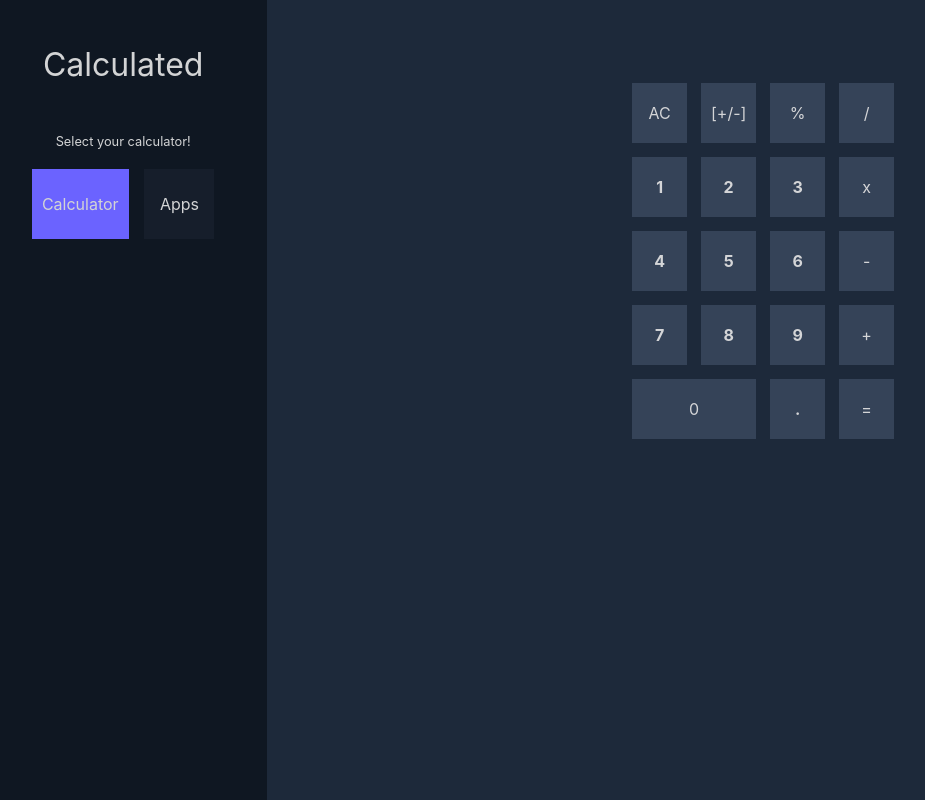
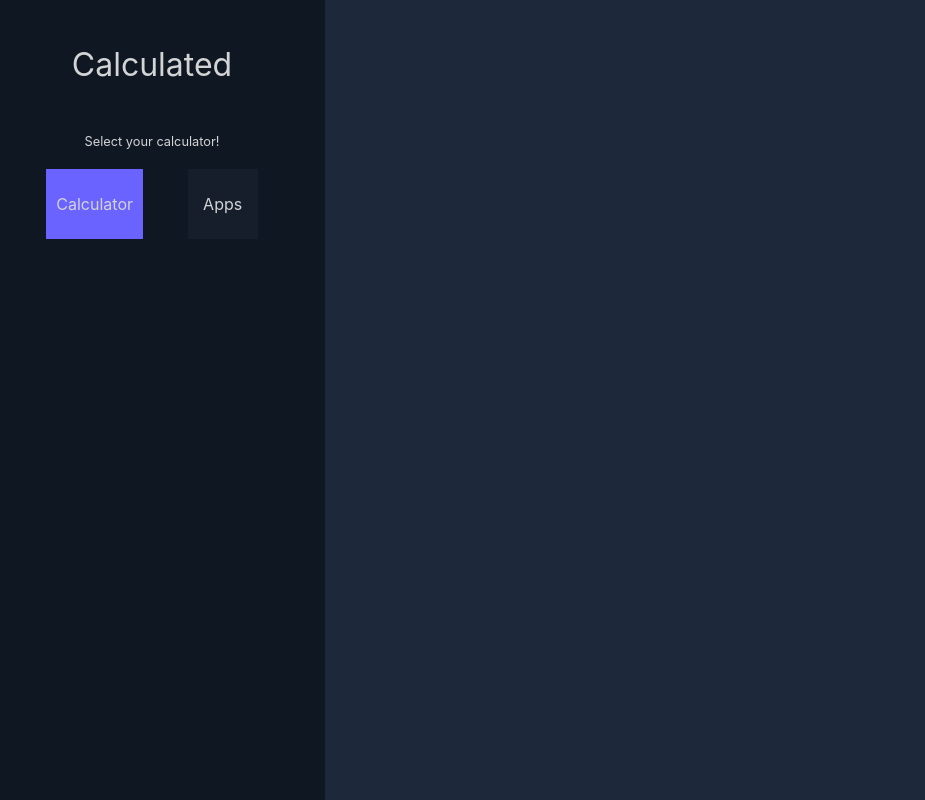
Before and after one commit to MathewLaskowski/calcapp, a React (Create React App) app: page / in a window 1280 px wide. Shown: the whole page, without its empty margins (21-946 px from the left). Built offline with nearby package versions, Linux system fonts and the light colour scheme.

Commit message:
add condition to render method in layout component

```diff
--- a/src/components/layout/layout.component.tsx
+++ b/src/components/layout/layout.component.tsx
@@ -10,13 +10,14 @@ interface LayoutProps {
 }
 
 const Layout: React.FC<LayoutProps> = ({ uiStore }) => {
+  let activeMenu: undefined | string
   if (uiStore) {
-    console.log(uiStore.selectedMenuText)
+    activeMenu = uiStore.selectedMenuText
   }
   return (
   <LayoutContainer>
     <Menu active='Calculator' />
-    <Calculator />
+    {activeMenu === 'Calculator' && <Calculator />}
   </LayoutContainer>
 )}
 
```
